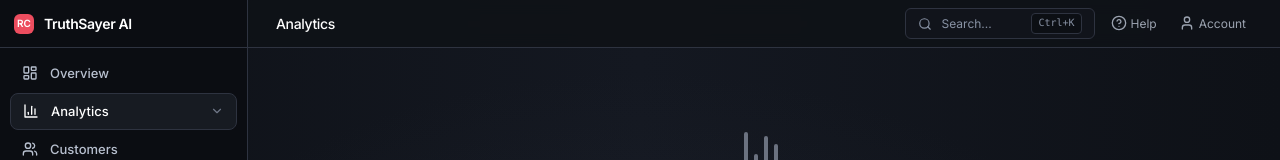
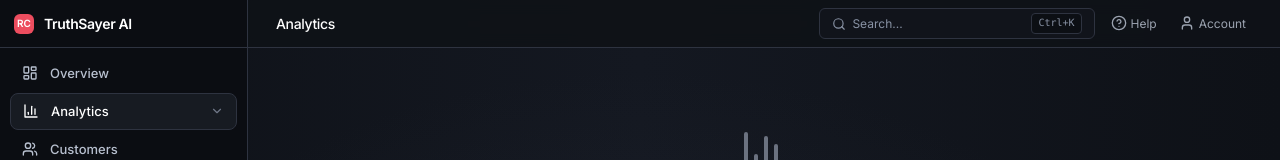
Before and after one commit to hassansajjadkhan/revenuecats, a Next.js app: page /dashboard/analytics in a window 1280 px wide. Shown: the top 160 px of the page. Built offline with nearby package versions, Linux system fonts and the light colour scheme.

Commit message:
Add functional search bar to navbar across all pages

```diff
--- a/src/app/dashboard/analytics/page.tsx
+++ b/src/app/dashboard/analytics/page.tsx
@@ -27,6 +27,7 @@ export default function AnalyticsPage() {
   const [smartMapping, setSmartMapping] = useState<SmartMapping | null>(null);
   const [processedData, setProcessedData] = useState<ProcessedData | null>(null);
   const [isLoading, setIsLoading] = useState(true);
+  const [searchQuery, setSearchQuery] = useState("");
   const [filters, setFilters] = useState<FilterState>({
     dateRange: { start: "", end: "" },
     category: "all",
@@ -100,11 +101,20 @@ export default function AnalyticsPage() {
     <div className="flex min-h-screen dashboard-shell">
       <Sidebar />
       <main className="flex-1 min-w-0">
-        <Header title="Analytics" subtitle="Charts and revenue exploration" />
+        <Header
+          title="Analytics"
+          subtitle="Charts and revenue exploration"
+          onSearch={setSearchQuery}
+        />
         <div className="p-3 sm:p-5 lg:p-6 dashboard-content-wrap">
           {processedData && (
             <div className="grid grid-cols-1 md:grid-cols-2 lg:grid-cols-3 gap-4 auto-rows-max">
-              {processedData.timeSeriesCharts.slice(0, 6).map((chart, idx) => {
+              {processedData.timeSeriesCharts
+                .slice(0, 6)
+                .filter((chart) =>
+                  chart.series[0].label.toLowerCase().includes(searchQuery.toLowerCase())
+                )
+                .map((chart, idx) => {
                 const series = chart.series[0];
                 const seriesKey = series.key;
                 const colors = [
@@ -173,6 +183,19 @@ export default function AnalyticsPage() {
                   </div>
                 );
               })}
+              {searchQuery && processedData.timeSeriesCharts.filter((chart) =>
+                chart.series[0].label.toLowerCase().includes(searchQuery.toLowerCase())
+              ).length === 0 && (
+                <div className="col-span-full flex flex-col items-center justify-center py-12">
+                  <p className="text-rc-textMuted mb-2">No charts match "{searchQuery}"</p>
+                  <button
+                    onClick={() => setSearchQuery("")}
+                    className="text-sm text-rc-accent hover:text-rc-accentHover transition-colors"
+                  >
+                    Clear search
+                  </button>
+                </div>
+              )}
             </div>
           )}
         </div>
--- a/src/app/dashboard/page.tsx
+++ b/src/app/dashboard/page.tsx
@@ -32,6 +32,7 @@ export default function DashboardPage() {
   const [sheetName, setSheetName] = useState<string>();
   const [categories, setCategories] = useState<string[]>([]);
   const [showTable, setShowTable] = useState(false);
+  const [searchQuery, setSearchQuery] = useState("");
 
   const [filters, setFilters] = useState<FilterState>({
     dateRange: { start: "", end: "" },
@@ -148,6 +149,7 @@ export default function DashboardPage() {
           onRefresh={isConnected ? handleRefresh : undefined}
           isLoading={isLoading}
           lastUpdated={lastUpdated}
+          onSearch={setSearchQuery}
         />
 
         <div className="p-4 sm:p-6 lg:p-8 space-y-4 sm:space-y-6 dashboard-content-wrap">
@@ -210,7 +212,11 @@ export default function DashboardPage() {
               {/* Metric Cards */}
               {processedData.metrics.length > 0 && (
                 <div className="grid grid-cols-1 sm:grid-cols-2 lg:grid-cols-3 gap-3 sm:gap-4">
-                  {processedData.metrics.map((metric, i) => (
+                  {processedData.metrics
+                    .filter((metric) =>
+                      metric.label.toLowerCase().includes(searchQuery.toLowerCase())
+                    )
+                    .map((metric, i) => (
                       <MetricCard key={metric.label} metric={metric} index={i} />
                     ))}
                 </div>
@@ -220,12 +226,19 @@ export default function DashboardPage() {
               {processedData.timeSeriesCharts.length > 0 && (
                 <>
                   {/* First chart full width */}
+                  {(!searchQuery || processedData.timeSeriesCharts[0].title.toLowerCase().includes(searchQuery.toLowerCase())) && (
                     <FlexChart chart={processedData.timeSeriesCharts[0]} variant="area" />
+                  )}
 
                   {/* Remaining charts in grid */}
                   {processedData.timeSeriesCharts.length > 1 && (
                     <div className="grid grid-cols-1 lg:grid-cols-2 gap-4 sm:gap-6">
-                      {processedData.timeSeriesCharts.slice(1).map((chart, i) => (
+                      {processedData.timeSeriesCharts
+                        .slice(1)
+                        .filter((chart) =>
+                          !searchQuery || chart.title.toLowerCase().includes(searchQuery.toLowerCase())
+                        )
+                        .map((chart, i) => (
                           <FlexChart
                             key={chart.title}
                             chart={chart}
@@ -243,7 +256,11 @@ export default function DashboardPage() {
               )}
 
               {/* Category Breakdowns */}
-              {processedData.categoryBreakdowns.map((bd) => (
+              {processedData.categoryBreakdowns
+                .filter((bd) =>
+                  !searchQuery || bd.title.toLowerCase().includes(searchQuery.toLowerCase())
+                )
+                .map((bd) => (
                   <FlexBreakdown key={bd.title} breakdown={bd} />
                 ))}
 
--- a/src/components/Header.tsx
+++ b/src/components/Header.tsx
@@ -1,6 +1,7 @@
 "use client";
 
-import { RefreshCw, Search, HelpCircle, User } from "lucide-react";
+import { useState } from "react";
+import { RefreshCw, Search, HelpCircle, User, X } from "lucide-react";
 import { cn } from "@/lib/utils";
 
 interface HeaderProps {
@@ -9,6 +10,7 @@ interface HeaderProps {
   onRefresh?: () => void;
   isLoading?: boolean;
   lastUpdated?: string;
+  onSearch?: (query: string) => void;
 }
 
 export default function Header({
@@ -17,7 +19,21 @@ export default function Header({
   onRefresh,
   isLoading,
   lastUpdated,
+  onSearch,
 }: HeaderProps) {
+  const [searchQuery, setSearchQuery] = useState("");
+  const [isSearchFocused, setIsSearchFocused] = useState(false);
+
+  const handleSearchChange = (e: React.ChangeEvent<HTMLInputElement>) => {
+    const query = e.target.value;
+    setSearchQuery(query);
+    onSearch?.(query);
+  };
+
+  const clearSearch = () => {
+    setSearchQuery("");
+    onSearch?.("");
+  };
   return (
     <header className="flex items-center justify-between px-4 sm:px-6 lg:px-7 h-12 bg-[#0f1218]/95 border-b border-rc-border sticky top-0 z-30 backdrop-blur">
       <div className="pl-10 lg:pl-0">
@@ -52,10 +68,28 @@ export default function Header({
           </button>
         )}
 
-        <div className="hidden md:flex items-center gap-1.5 px-3 py-1 rounded-md bg-[#11141b] border border-rc-border text-[#8892a4] text-[12px] cursor-pointer hover:border-rc-borderLight transition-colors min-w-[190px]">
-          <Search className="w-3.5 h-3.5" />
-          <span className="inline ml-1">Search...</span>
-          <kbd className="ml-auto px-1.5 py-0.5 text-[10px] font-mono bg-[#0c0f14] rounded border border-rc-border">Ctrl+K</kbd>
+        <div className="hidden md:flex items-center gap-1.5 px-3 py-1 rounded-md bg-[#11141b] border border-rc-border text-[#8892a4] text-[12px] hover:border-rc-borderLight transition-colors min-w-[190px] focus-within:border-rc-accent focus-within:text-white">
+          <Search className="w-3.5 h-3.5 flex-shrink-0" />
+          <input
+            type="text"
+            value={searchQuery}
+            onChange={handleSearchChange}
+            onFocus={() => setIsSearchFocused(true)}
+            onBlur={() => setIsSearchFocused(false)}
+            placeholder="Search..."
+            className="flex-1 bg-transparent outline-none text-white placeholder:text-[#8892a4] text-[12px]"
+          />
+          {searchQuery && (
+            <button
+              onClick={clearSearch}
+              className="flex-shrink-0 p-0.5 hover:bg-[#181c25] rounded transition-colors"
+            >
+              <X className="w-3 h-3" />
+            </button>
+          )}
+          {!searchQuery && (
+            <kbd className="ml-auto px-1.5 py-0.5 text-[10px] font-mono bg-[#0c0f14] rounded border border-rc-border">Ctrl+K</kbd>
+          )}
         </div>
 
         <button className="p-1.5 rounded-md text-rc-textMuted hover:text-white hover:bg-[#181c25] transition-colors md:hidden">
```
Lines whose indentation alone changed are shown as unchanged.
